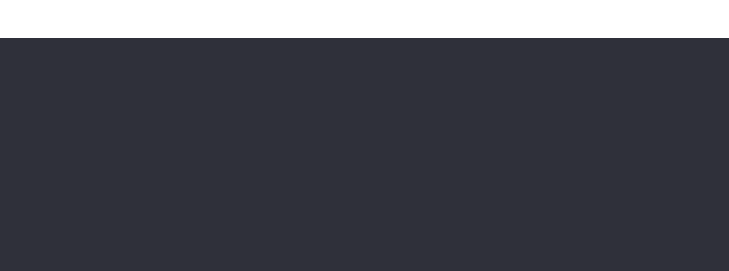
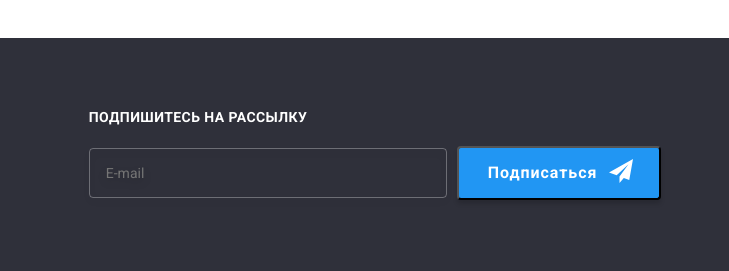
Before and after one commit to Kartavchenko/goit-markup-hw-06, a plain HTML site: page portfolio.html in a window 1280 px wide. Shown: the part 1598-1869 px from the top of the page, 551-1280 px from the left. Drawn offline with nearby package versions, Linux system fonts and the light colour scheme.

Commit message:
murkup-hw-06-1

```diff
--- a/css/style.css
+++ b/css/style.css
@@ -209,6 +209,7 @@ a {
 }
 
 .backdrop {
+  z-index: 2;
   position: fixed;
   top: 0;
   left: 0;
@@ -246,11 +247,18 @@ a {
   display: flex;
   flex-direction: column;
   margin-bottom: 10px;
-
 }
 
 .form-field:nth-child(5) {
   margin-bottom: 20px;
+}
+
+.form-field:focus .form-input, .form-field:hover .form-input {
+  border-color: var(--blue-hover);
+}
+
+.form-input:focus {
+  border-color: var(--blue-hover);
 }
 
 .form-title {
@@ -283,17 +291,15 @@ a {
 }
 
 .form-icon-item {
+  outline: none;
   width: 18px;
   height: 18px;
   transition: fill 250ms var(--cubic-anm);
 }
 
-.form-field:focus .form-icon-item, .form-field:hover .form-icon-item {
-  fill: var(--blue-hover);
-}
-
 
 .form-input {
+  outline: none;
   padding: 11px;
   cursor: pointer;
   padding-left: 42px;
@@ -307,9 +313,9 @@ a {
   padding-left: 16px;
 }
 
-.form-field:hover .form-input,
-.form-field:focus .form-input {
-  border-color: var(--blue-hover);
+.form-field:focus .form-icon-item,
+.form-field:hover .form-icon-item {
+  fill: var(--blue-hover);
 }
 
 .checkbox {
@@ -322,6 +328,34 @@ a {
   cursor: pointer;
 }
 
+.checkbox-label {
+  cursor: pointer;
+}
+
+.checkbox-input {
+  clip: rect(0 0 0 0);
+  clip-path: inset(50%);
+  height: 1px;
+  overflow: hidden;
+  position: absolute;
+  white-space: nowrap;
+  width: 1px;
+  }
+
+.checkbox-icon-item {
+  display: inline-block;
+  width: 16px;
+  height: 15px;
+  border-radius: 2px;
+  border: 2px solid #212121;
+  fill: #fff;
+}
+
+.checkbox-input:checked + .checkbox-icon-item {
+  background-color: var(--blue-hover);
+  border-color: var(--blue-hover);
+  background-origin: border-box;
+}
 
 .condition {
   text-decoration: underline;
@@ -444,6 +478,7 @@ a {
 }
 
 .image-thumb {
+  z-index: 1;
   position: relative;
 }
 
@@ -712,6 +747,68 @@ a {
   background-color: var(--blue-hover);
 }
 
+.form-footer {
+  margin-left: 93px;
+}
+
+.form-title-footer {
+  display: block;
+  font-weight: 700;
+  font-size: 14px;
+  line-height: 1.14;
+  letter-spacing: 0.03em;
+  text-transform: uppercase;
+  margin-bottom: 20px;
+}
+
+.form-footer-box {
+  display: flex;
+  align-items: center;
+  position: relative;
+}
+
+.form-footer-input {
+  margin-right: 10px;
+  border: 1px solid rgba(255, 255, 255, 0.3);
+  filter: drop-shadow(0px 4px 4px rgba(0, 0, 0, 0.15));
+  border-radius: 4px;
+  background: transparent;
+  padding-top: 15px;
+  padding-left: 16px;
+  padding-bottom: 15px;
+  width: 358px;
+  height: 50px;
+  outline: none;
+  color: #fff;
+}
+
+.form-footer-icon {
+  position: absolute;
+  right: 28px;
+}
+
+.form-footer-item {
+  width: 24px;
+  height: 24px;
+  fill: #fff;
+}
+
+.btn-footer-submit {
+  color: var(--white-text);
+  font-weight: 700;
+  font-size: 16px;
+  line-height: 1.87;
+  letter-spacing: 0.06em;
+  background: var(--blue-bnt);
+  box-shadow: 0px 4px 4px rgba(0, 0, 0, 0.15);
+  border-radius: 4px;
+  padding-top: 10px;
+  padding-right: 62px;
+  padding-bottom: 10px;
+  padding-left: 29px;
+  cursor: pointer;
+}
+
 /* ПОРТФОЛИО */
 
 .portfolio {
--- a/portfolio.html
+++ b/portfolio.html
@@ -286,6 +286,20 @@
                 </li>
             </ul>
         </div>
+        <form class="form-footer">
+            <b class="form-title-footer">
+                Подпишитесь на рассылку
+            </b>
+            <div class="form-footer-box">
+                <input class="form-footer-input" type="email" name="email" placeholder="E-mail">
+                <span class="form-footer-icon">
+                    <svg class="form-footer-item">
+                        <use href="./images/icons-form.svg#icon-send"></use>
+                    </svg>
+                </span>
+                <button class="btn-footer-submit" type="submit">Подписаться</button>
+            </div>
+        </form>
     </div>
     </footer>
 </body>
```
Also changed, not shown: index.html (+22 -6 lines).
